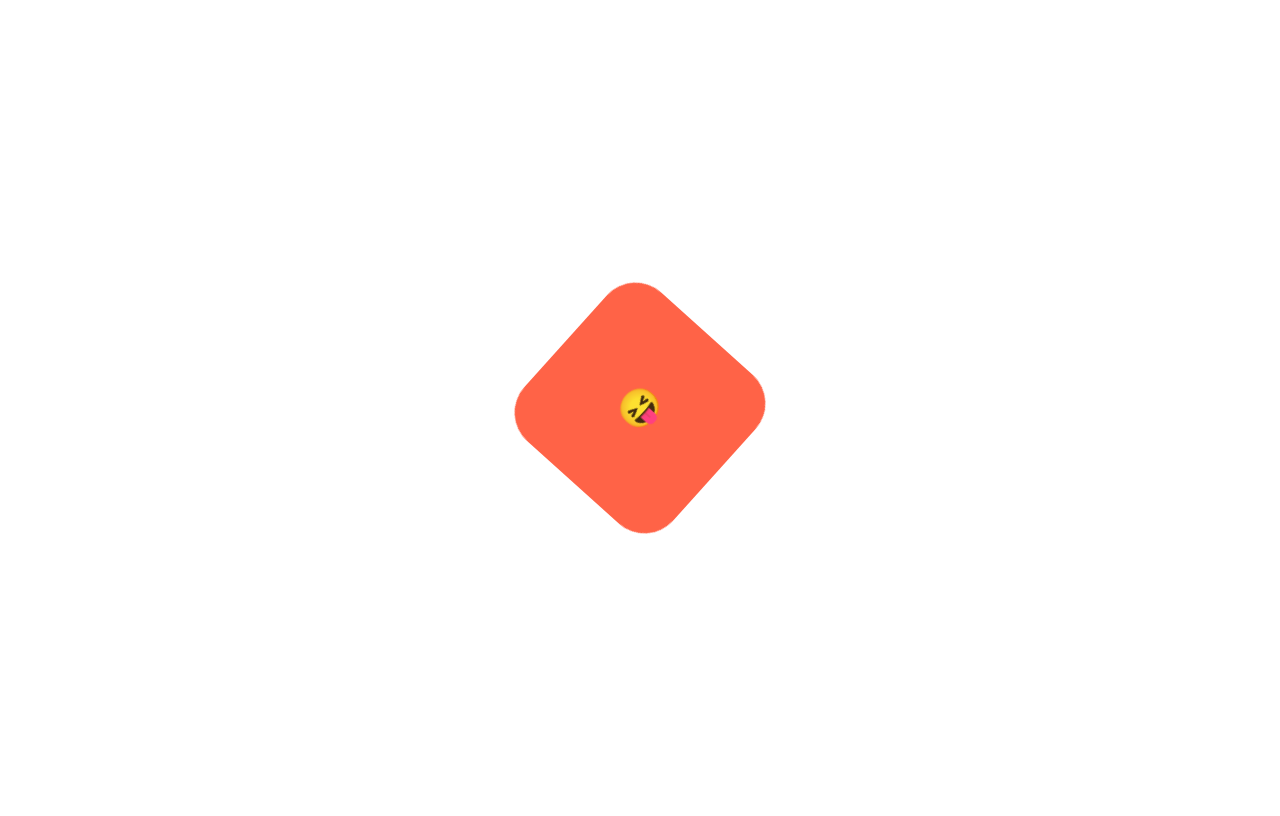
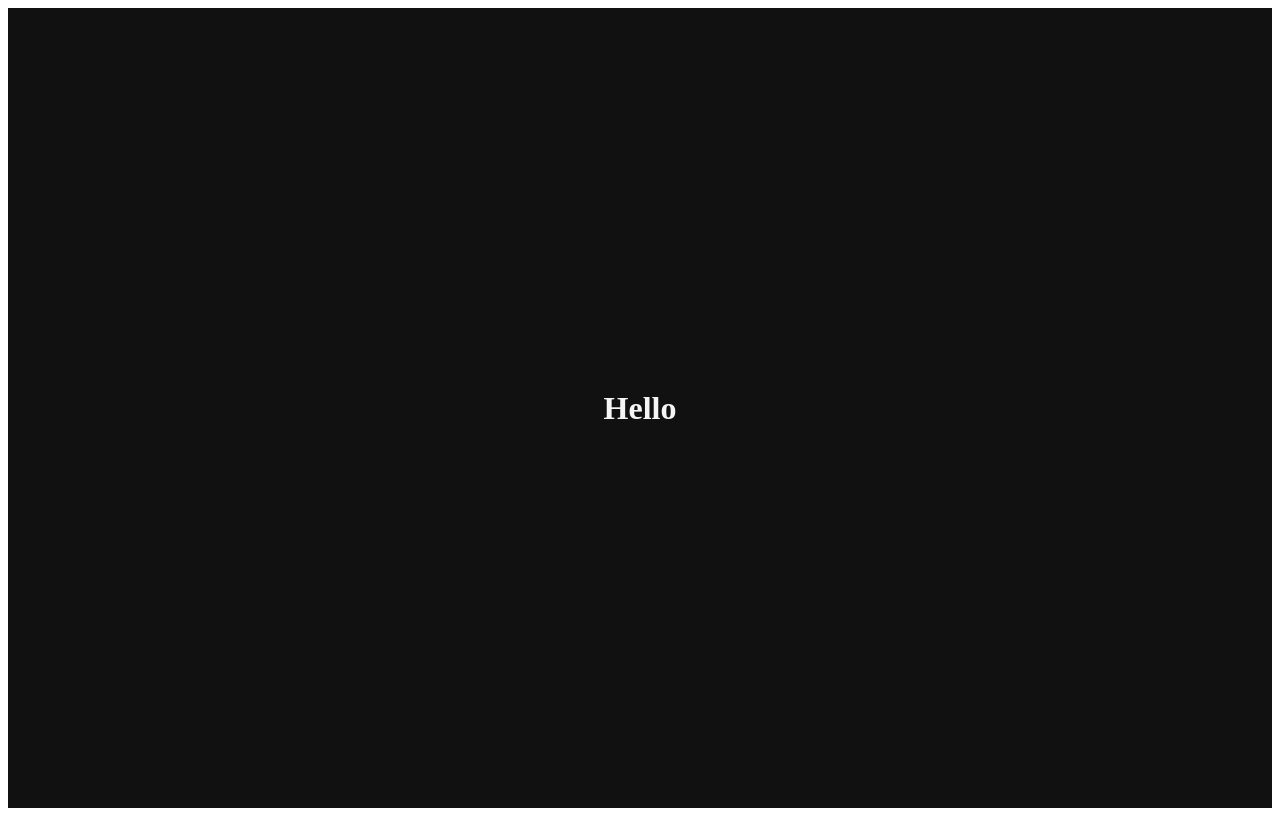
Before and after one commit to kangdongil/react-styled-components-practice_221211, a React (Create React App) app: page / in a window 1280 px wide. Built offline with nearby package versions, Linux system fonts and the light colour scheme.

Commit message:
Light & Dark Mode: Theme

```diff
--- a/src/App.js
+++ b/src/App.js
@@ -1,52 +1,21 @@
-import styled, { keyframes } from "styled-components";
+import styled from "styled-components";
+
+const Title = styled.h1`
+  color: ${(props) => props.theme.textColor};
+`;
 
 const Wrapper = styled.div`
   display:flex;
   height: 100vh;
   justify-content: center;
   align-items: center;
-`;
-
-const rotationAnimation = keyframes`
-  0% {
-    transform: rotate(0deg);
-    border-radius: 25px;
-  }
-  50% {
-    transform: rotate(180deg);
-    border-radius: 75px;
-  }
-  100% {
-    transform: rotate(360deg);
-    border-radius: 25px;
-  }
-`;
-
-const Emoji = styled.span`
-    font-size: 36px;
-`;
-
-const Box = styled.div`
-  width: 200px;
-  height: 200px;
-  display: flex;
-  justify-content: center;
-  align-items: center;
-  background-color: tomato;
-  animation: ${rotationAnimation} .9s linear infinite;
-  ${Emoji} {
-    &:hover {
-      font-size: 98px;
-    }
-  }
+  background-color: ${(props) => props.theme.backgroundColor};
 `;
 
 function App() {
   return (
     <Wrapper>
-      <Box>
-        <Emoji as="p">😝</Emoji>
-      </Box>
+      <Title>Hello</Title>
     </Wrapper>
   );
 }
--- a/src/index.js
+++ b/src/index.js
@@ -1,10 +1,24 @@
 import React from 'react';
 import ReactDOM from 'react-dom/client';
+import { ThemeProvider } from "styled-components";
 import App from './App';
+
+const lightTheme = {
+  textColor: "#111",
+  backgroundColor: "whitesmoke"
+}
+
+
+const darkTheme = {
+  textColor: "whitesmoke",
+  backgroundColor: "#111"
+}
 
 const root = ReactDOM.createRoot(document.getElementById('root'));
 root.render(
   <React.StrictMode>
-    <App />
+    <ThemeProvider theme={darkTheme}>
+      <App />
+    </ThemeProvider>
   </React.StrictMode>
 );
```
